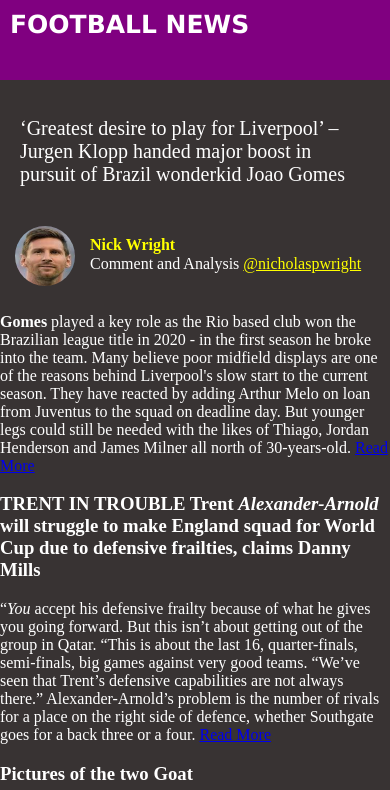
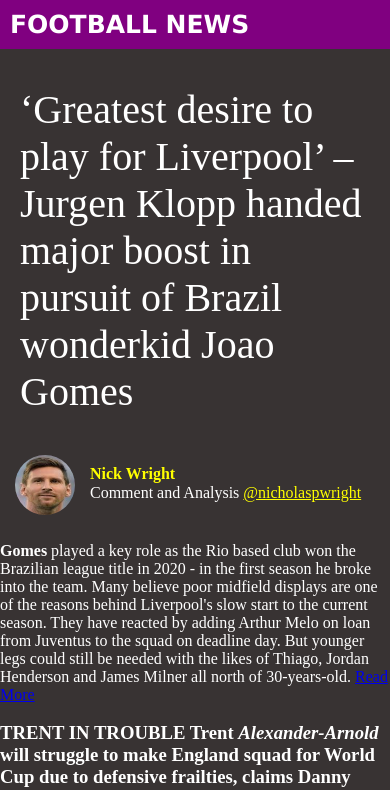
Before and after one commit to debanjo31/simple-Html-Project-, a plain HTML site: page index.html in a window 390 px wide. Shown: the top 790 px of the page. Drawn offline with Linux system fonts and the light colour scheme.

Commit message:
chnGEGSGS

```diff
--- a/styles.css
+++ b/styles.css
@@ -41,11 +41,7 @@ body{
 
  @media only screen and (max-width: 500px) {
 
- h1{
-     height: 60px;
- }
-
  .big-header{
-     font-size: 20px;
+     font-size: 40px;
  }
 }
```
